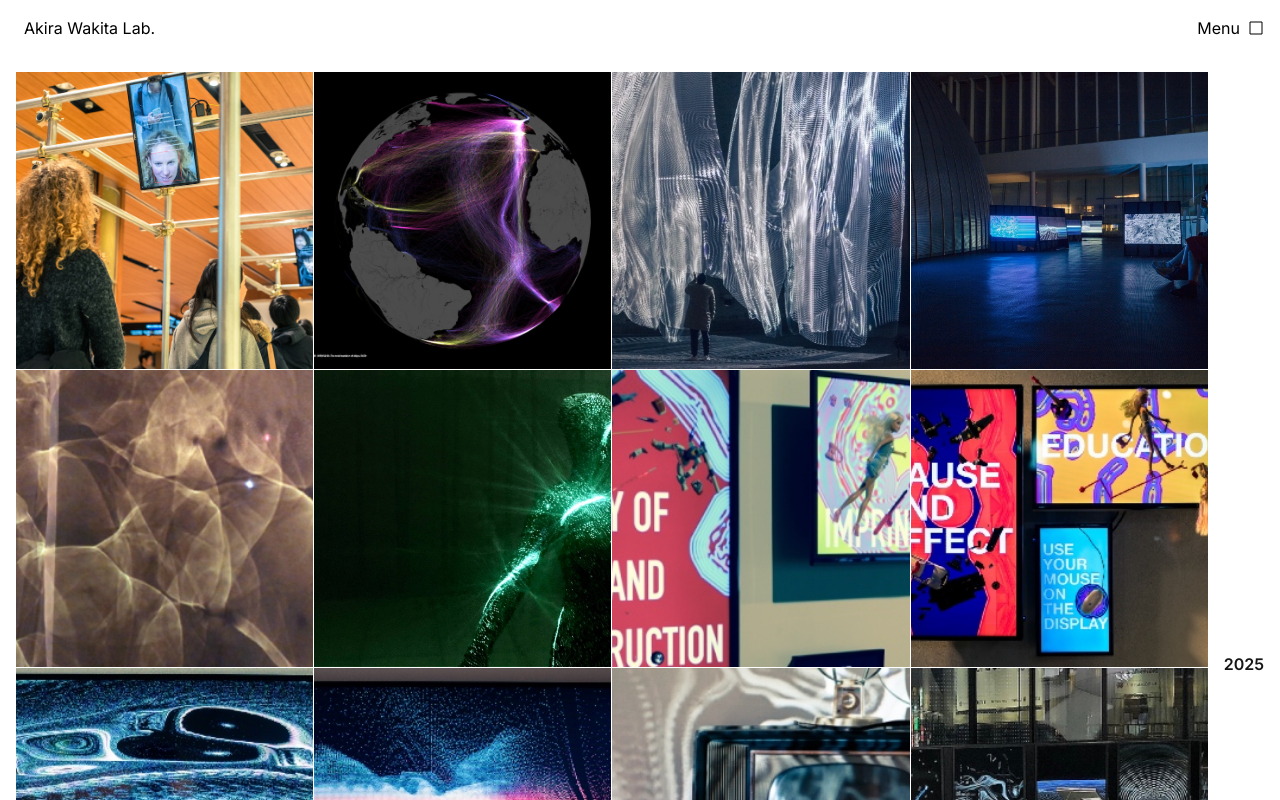
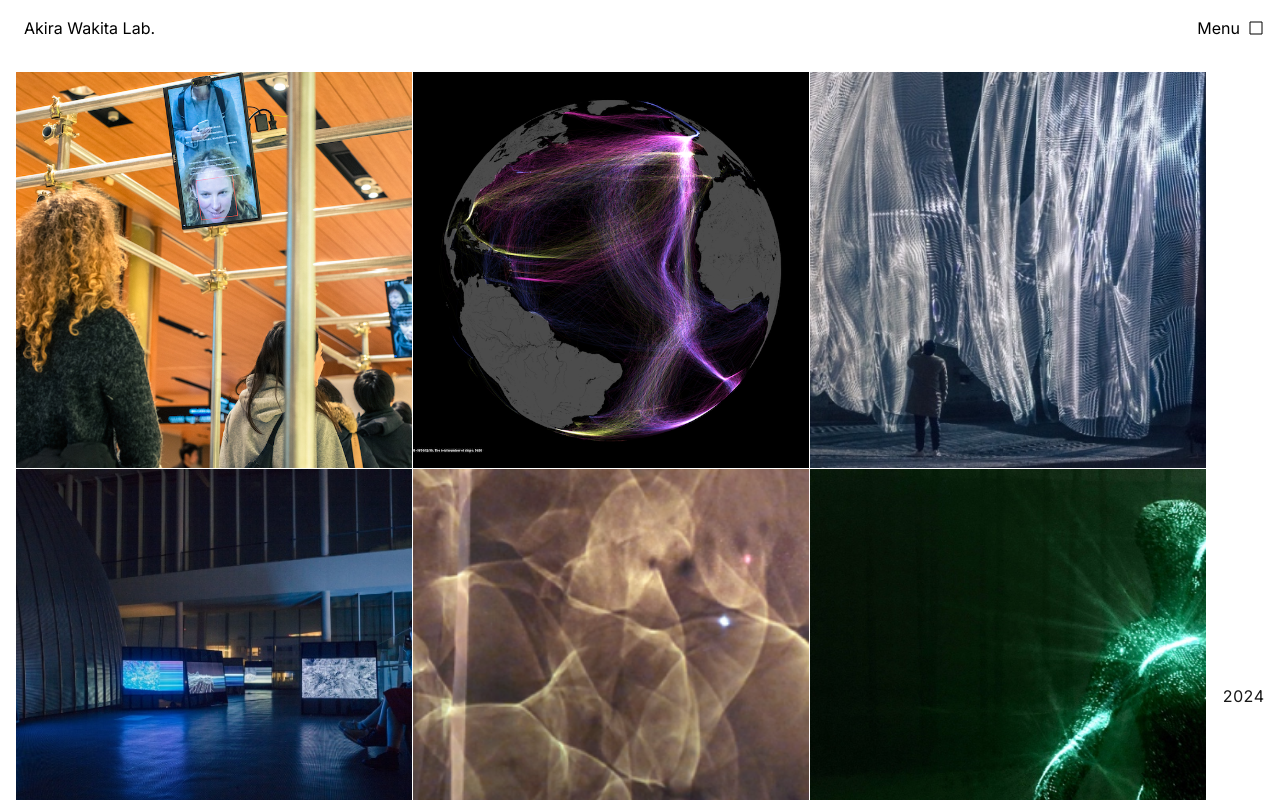
Before and after one commit to wakita-lab/web, a Next.js app: page /works in a window 1280 px wide. Shown: the top 800 px of the page. Built offline with nearby package versions, Linux system fonts and the light colour scheme.

Commit message:
design: Adjust padding and year display in WorksPage for improved layout and accuracy

```diff
--- a/src/app/works/page.tsx
+++ b/src/app/works/page.tsx
@@ -4,8 +4,8 @@ import { WORKS } from '@/constants/works';
 
 export default function WorksPage() {
   return (
-    <div className="m-auto flex max-w-7xl items-end gap-4 p-4 pb-32">
-      <div className="grid w-full grid-cols-1 gap-px sm:grid-cols-2 md:grid-cols-3 xl:grid-cols-4">
+    <div className="m-auto flex max-w-7xl items-end gap-4 p-4 pb-24">
+      <div className="grid w-full grid-cols-1 gap-px sm:grid-cols-2 md:grid-cols-3">
         {WORKS.map((work) => (
           <Link
             key={work.id}
@@ -22,8 +22,8 @@ export default function WorksPage() {
           </Link>
         ))}
       </div>
-      <time className="sticky bottom-32 font-semibold leading-none">
-        2025
+      <time className="sticky bottom-24 tabular-nums leading-none">
+        2024
       </time>
     </div>
   );
```
